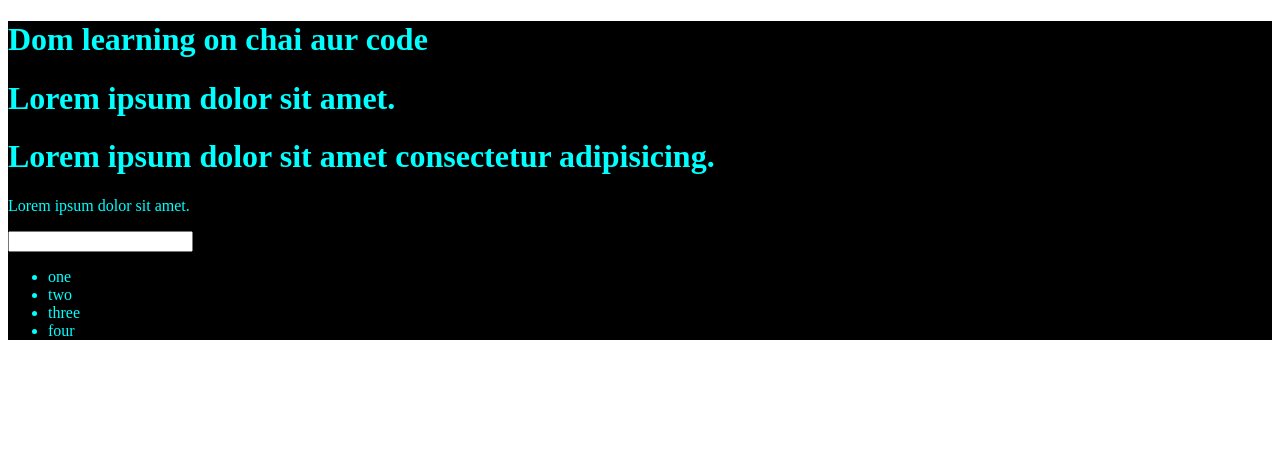
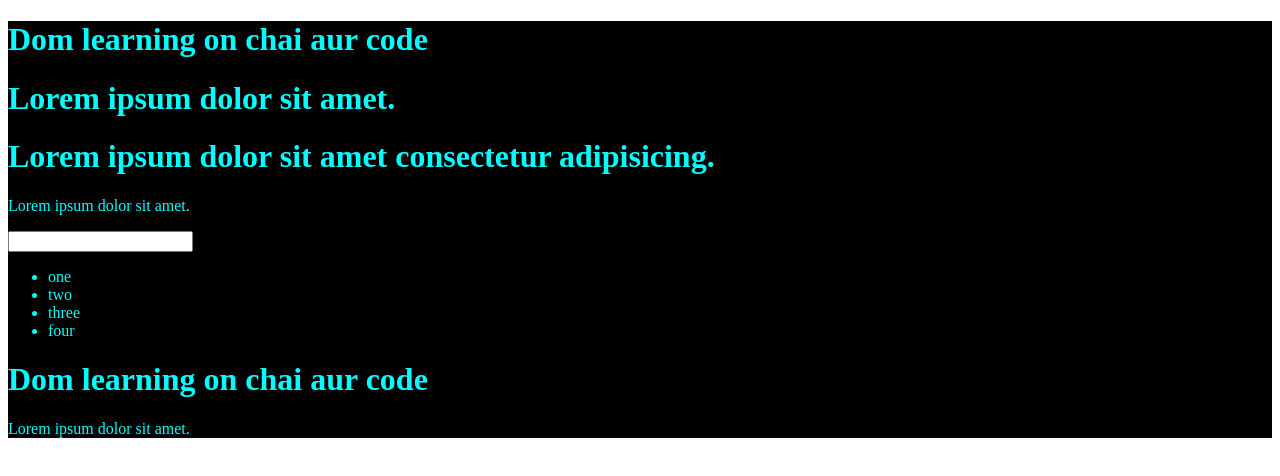
Before and after one commit to Ansiuuu-tech/javascript-learning, a plain HTML site: page 6_dom/one.html in a window 1280 px wide. Drawn offline with Linux system fonts and the light colour scheme.

Commit message:
Fix duplicate color declaration in CSS and add additional content to the DOM learning section

```diff
--- a/6_dom/one.html
+++ b/6_dom/one.html
@@ -8,6 +8,7 @@
         .bg-black{
             background-color: black;
             color: aqua ;
+            color: aqua;
         }
     </style>
 </head>
@@ -24,6 +25,8 @@
             <li class="listitem">three</li>
             <li class="listitem">four</li>
         </ul>
+        <h1 class="heading">Dom learning on chai aur code</h1>
+        <p>Lorem ipsum dolor sit amet.</p>
     </div>
 </body>
 </html>
```
